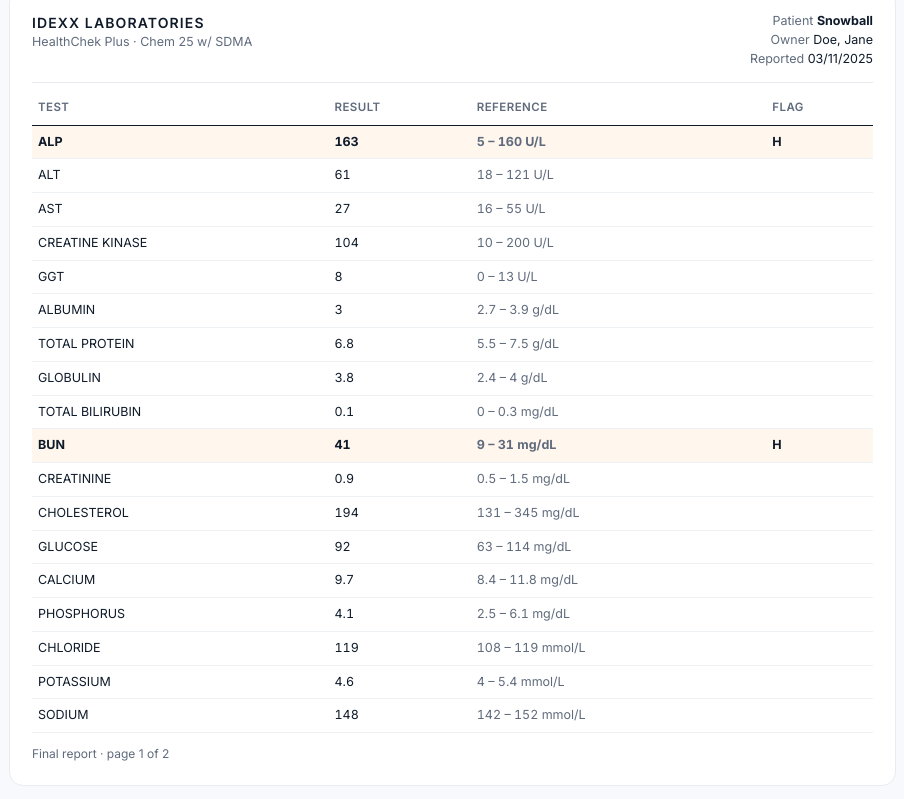
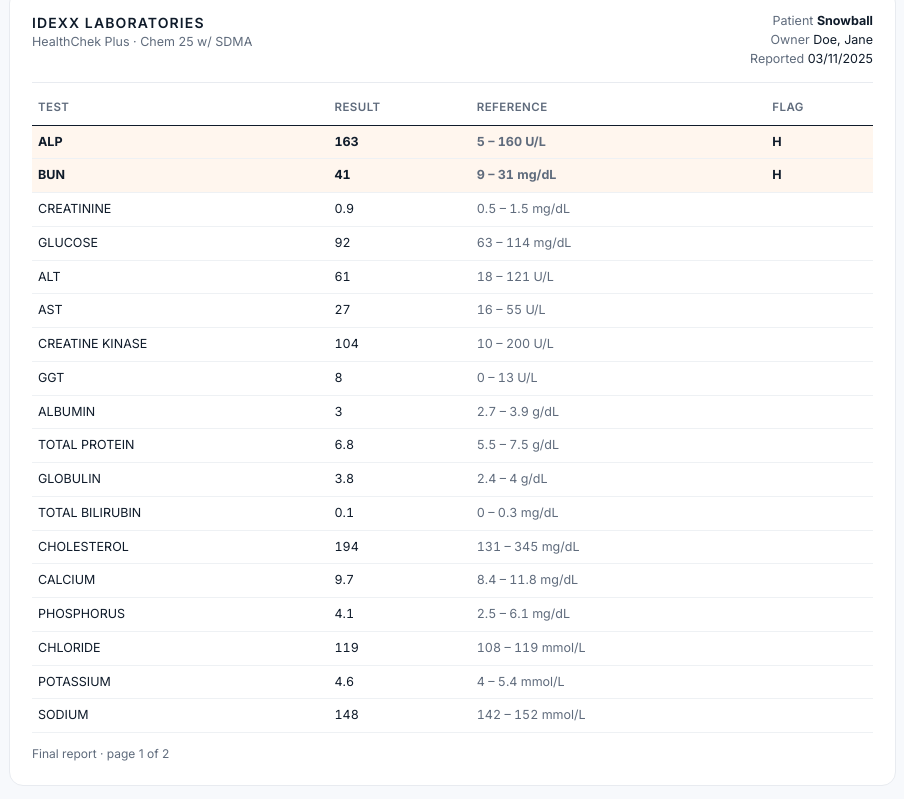
Before and after one commit to jamiehsu6/Vetrail, a plain HTML site: page Owner-Result.html in a window 1280 px wide. Shown: the part 1209-2008 px from the top of the page, without its empty margins (304-1208 px from the left). Drawn offline with Linux system fonts and the light colour scheme.

Commit message:
Blood test: lab report table uses the same order as the analysis
Co-Authored-By: Claude Opus 5.5 <noreply@anthropic.com>
Claude-Session: https://claude.ai/code/session_01NJT6xTbKvoBBPB1XTmWukB

```diff
--- a/Owner-Result.html
+++ b/Owner-Result.html
@@ -56,7 +56,8 @@ class Component extends DCLogic {
     ];
     const flagged = R.filter((v) => v[2] > v[5] || v[2] < v[4]);
     const key = flagged.concat(R.filter((v) => v[0] === 'Creatinine' || v[0] === 'Glucose'));
-    const shown = all ? key.concat(R.filter((v) => key.indexOf(v) < 0)) : key;
+    const ordered = key.concat(R.filter((v) => key.indexOf(v) < 0));
+    const shown = all ? ordered : key;
     const vals = shown.map((v) => {
       const span = v[5] - v[4], min = v[4] - span / 2, max = v[5] + span / 2;
       const pct = Math.max(3, Math.min(97, ((v[2] - min) / (max - min)) * 100));
@@ -69,7 +70,7 @@ class Component extends DCLogic {
         aria: v[0] + ' ' + v[2] + ', usual range ' + v[4] + ' to ' + v[5]
       };
     });
-    const report = R.map((v) => {
+    const report = ordered.map((v) => {
       const h = v[2] > v[5];
       return { n: v[0].toUpperCase(), v: String(v[2]), ref: v[4] + ' – ' + v[5] + ' ' + v[3], f: h ? 'H' : '', cls: h ? 'h' : '' };
     });
```
